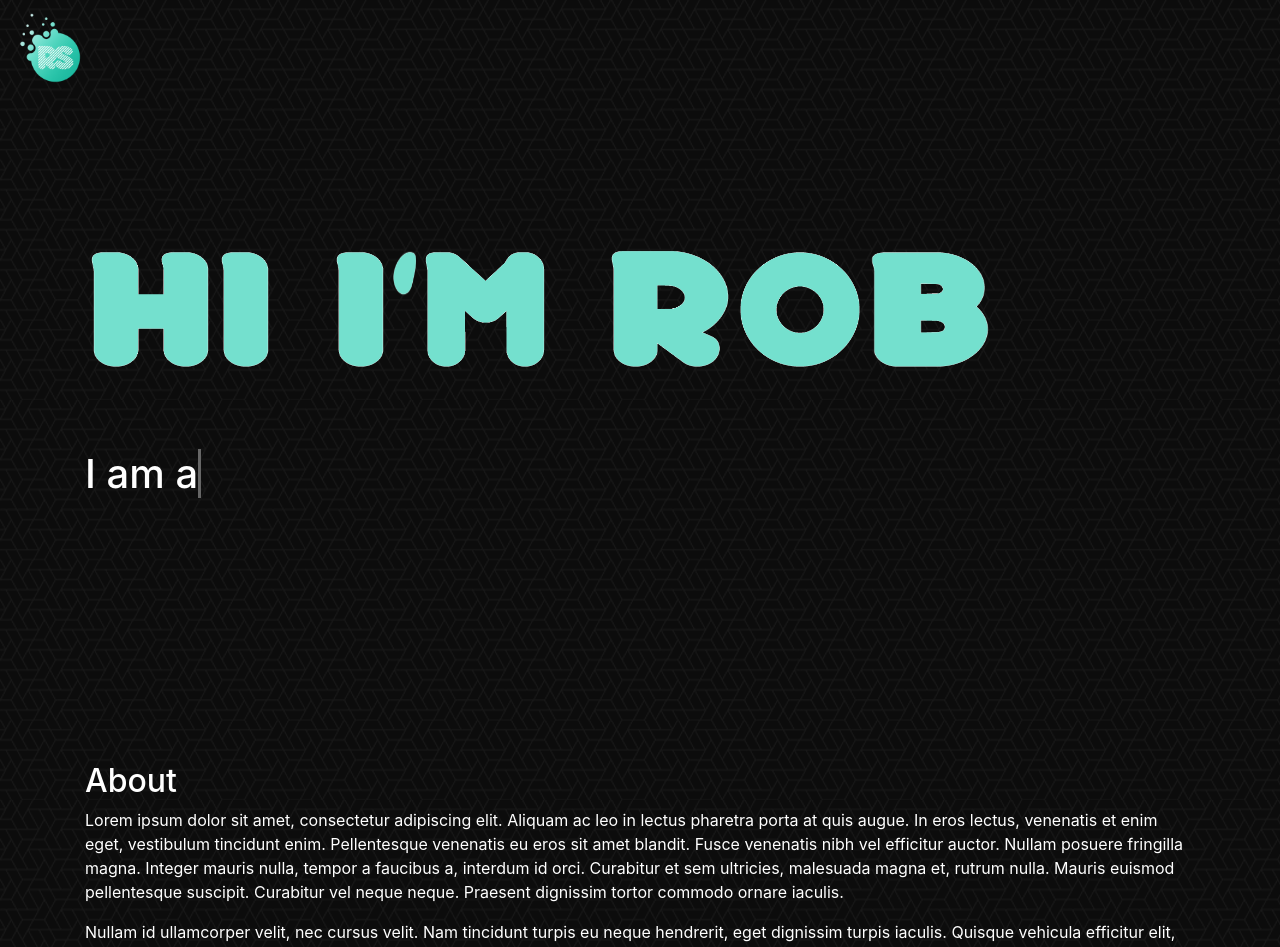
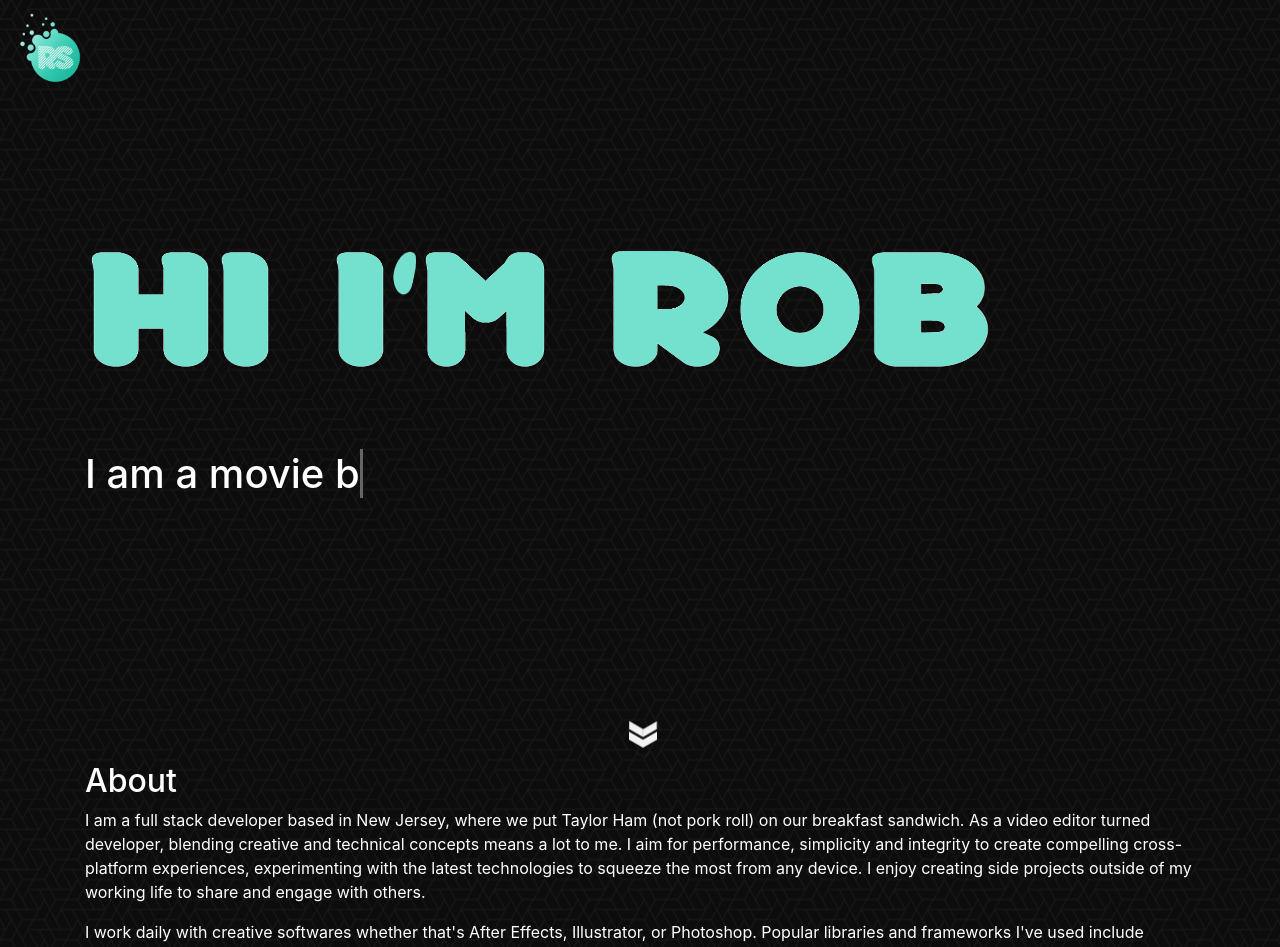
Before and after one commit to rsteinkopfjr/Portfolio, a React (Create React App) app: page / in a window 1280 px wide. Shown: the top 947 px of the page. Built offline with nearby package versions, Linux system fonts and the light colour scheme.

Commit message:
Add scroll down element

```diff
--- a/public/index.html
+++ b/public/index.html
@@ -95,6 +95,16 @@
           ".txt-rotate > .wrap { border-right: 0.08em solid #666 }";
         document.body.appendChild(css);
       };
+
+      window.onscroll = function() {
+        var currentScrollPos = window.pageYOffset;
+        console.log(currentScrollPos);
+        if (currentScrollPos < 25) {
+          document.getElementById("scroll").style.display = "block";
+        } else {
+          document.getElementById("scroll").style.display = "none";
+        }
+      };
     </script>
   </body>
 </html>
--- a/src/App.css
+++ b/src/App.css
@@ -51,6 +51,72 @@ footer {
  width: 30px
 }
 
+/* Scroll Element */
+.scroll-container {
+  position: fixed;
+  bottom: 10%;
+  left: 48%;
+  width: 28px;
+  height: 24px;
+}
+.chevron {
+  position: absolute;
+  width: 28px;
+  height: 8px;
+  opacity: 0;
+  transform: scale3d(0.5, 0.5, 0.5);
+  animation: move 3s ease-out infinite;
+}
+.chevron:first-child {
+  animation: move 3s ease-out 1s infinite;
+}
+.chevron:nth-child(2) {
+  animation: move 3s ease-out 2s infinite;
+}
+.chevron:before,
+.chevron:after {
+  content: ' ';
+  position: absolute;
+  top: 0;
+  height: 100%;
+  width: 51%;
+}
+.chevron-light:before,
+.chevron-light:after {
+  background: #F3F2F1;
+}
+.chevron:before {
+  left: 0;
+  transform: skew(0deg, 30deg);
+}
+.chevron:after {
+  right: 0;
+  width: 50%;
+  transform: skew(0deg, -30deg);
+}
+@keyframes move {
+  25% {
+    opacity: 1;
+  }
+  33% {
+    opacity: 1;
+    transform: translateY(30px);
+  }
+  67% {
+    opacity: 1;
+    transform: translateY(40px);
+  }
+  100% {
+    opacity: 0;
+    transform: translateY(55px) scale3d(0.5, 0.5, 0.5);
+  }
+}
+@keyframes pulse {
+  to {
+    opacity: 1;
+  }
+}
+
 /* Override Bootstrap Styling */
 
 .btn-primary {
--- a/src/App.jsx
+++ b/src/App.jsx
@@ -10,6 +10,11 @@ class App extends Component {
     return (
       <React.Fragment>
         <NavBar />
+        <div className="container scroll-container" id="scroll">
+          <div className="chevron chevron-light" />
+          <div className="chevron chevron-light" />
+          <div className="chevron chevron-light" />
+        </div>
         <Main />
         <Footer />
       </React.Fragment>
--- a/src/components/About/index.jsx
+++ b/src/components/About/index.jsx
@@ -9,26 +9,20 @@ class About extends Component {
           <div className="col-12">
             <h2>About</h2>
             <p>
-              Lorem ipsum dolor sit amet, consectetur adipiscing elit. Aliquam
-              ac leo in lectus pharetra porta at quis augue. In eros lectus,
-              venenatis et enim eget, vestibulum tincidunt enim. Pellentesque
-              venenatis eu eros sit amet blandit. Fusce venenatis nibh vel
-              efficitur auctor. Nullam posuere fringilla magna. Integer mauris
-              nulla, tempor a faucibus a, interdum id orci. Curabitur et sem
-              ultricies, malesuada magna et, rutrum nulla. Mauris euismod
-              pellentesque suscipit. Curabitur vel neque neque. Praesent
-              dignissim tortor commodo ornare iaculis.
+              I am a full stack developer based in New Jersey, where we put
+              Taylor Ham (not pork roll) on our breakfast sandwich. As a video
+              editor turned developer, blending creative and technical concepts
+              means a lot to me. I aim for performance, simplicity and integrity
+              to create compelling cross-platform experiences, experimenting
+              with the latest technologies to squeeze the most from any device.
+              I enjoy creating side projects outside of my working life to share
+              and engage with others.
             </p>
             <p>
-              Nullam id ullamcorper velit, nec cursus velit. Nam tincidunt
-              turpis eu neque hendrerit, eget dignissim turpis iaculis. Quisque
-              vehicula efficitur elit, non condimentum mi. Ut nec tortor ac mi
-              scelerisque euismod. Integer leo sapien, cursus feugiat aliquet
-              id, tincidunt a neque. Ut ac cursus ante. Suspendisse blandit
-              condimentum turpis sit amet faucibus. Pellentesque enim arcu,
-              ultricies sit amet ex vel, mattis pellentesque enim. Curabitur
-              eleifend sit amet lectus sed efficitur. Cras ante odio, venenatis
-              quis est quis, blandit imperdiet justo.
+              I work daily with creative softwares whether that's After Effects,
+              Illustrator, or Photoshop. Popular libraries and frameworks I've
+              used include Express, JQuery, MongoDB, Passport, React, Socket IO,
+              Yarn/npm, and more
             </p>
           </div>
         </div>
--- a/src/components/Footer/index.jsx
+++ b/src/components/Footer/index.jsx
@@ -12,7 +12,7 @@ class Footer extends Component {
         <div className="container">
           <div className="row">
             <div className="col-8">
-              <h5 className={styles.title}>rob.steinkopf@gmail.com</h5>
+              <h5 className={styles.title}>Rob.steinkopf@gmail.com</h5>
             </div>
             <div className="col-1">
               <a
```
